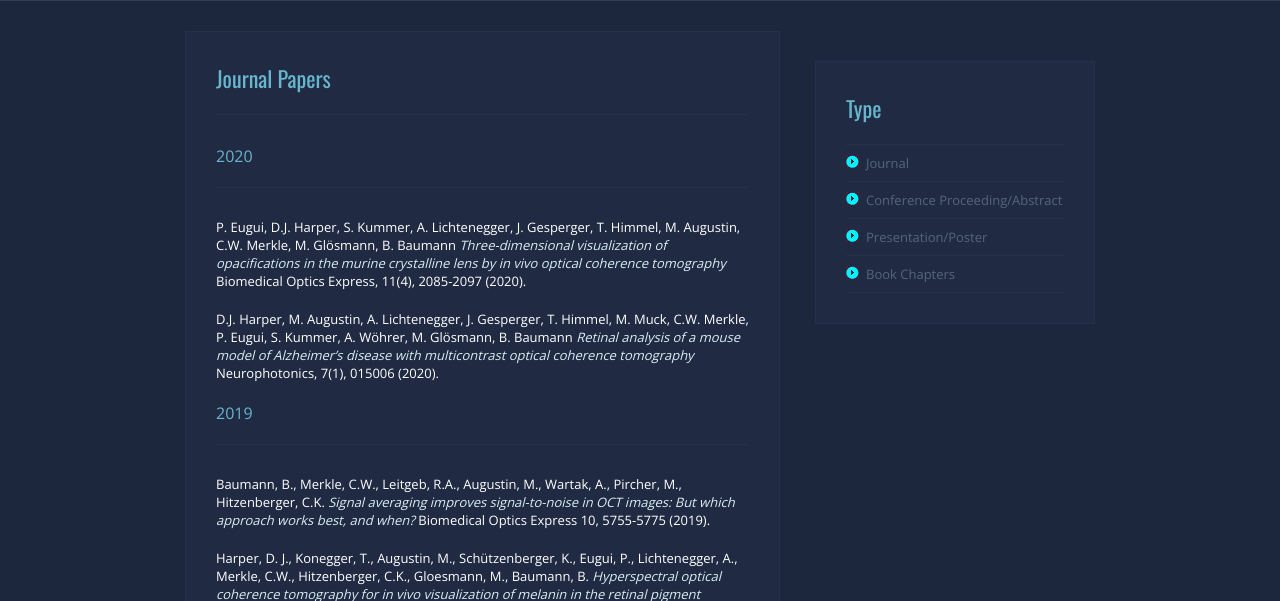
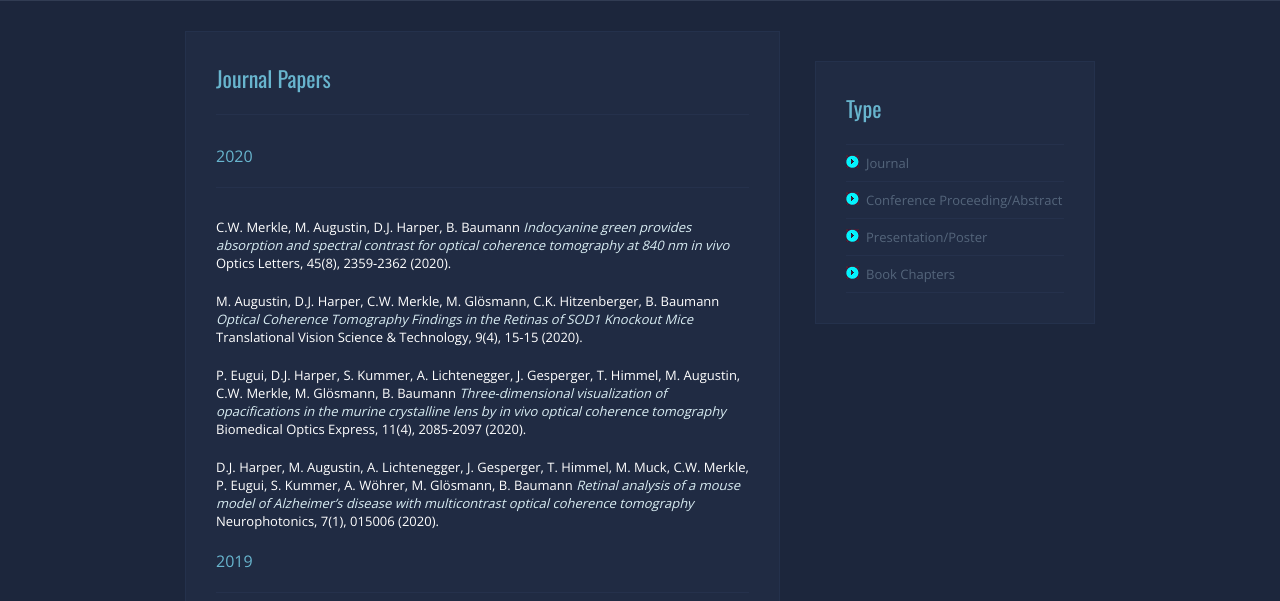
Before and after one commit to optimalz/optimalz.github.io, a plain HTML site: page work.html in a window 1280 px wide. Shown: the part 199-800 px from the top of the page. Drawn offline with nearby package versions, Linux system fonts and the light colour scheme; files whose address does not match are found by name.

Commit message:
Update work.html

```diff
--- a/work.html
+++ b/work.html
@@ -60,6 +60,12 @@
 		<h2>2020</h2>
 		</div>
 			<div class="content">
+
+			<!-- ///////////////////////////////////////// -->
+			<p ><FONT COLOR=ffffff>C.W. Merkle, M. Augustin, D.J. Harper, B. Baumann <a href="https://doi.org/10.1364/OL.380051" target="_blank"><i>Indocyanine green provides absorption and spectral contrast for optical coherence tomography at 840 nm in vivo</i></a> Optics Letters, 45(8), 2359-2362 (2020).</p>
+
+			<!-- ///////////////////////////////////////// -->
+			<p ><FONT COLOR=ffffff>M. Augustin, D.J. Harper, C.W. Merkle, M. Glösmann, C.K. Hitzenberger, B. Baumann <a href="https://doi.org/10.1167/tvst.9.4.15" target="_blank"><i>Optical Coherence Tomography Findings in the Retinas of SOD1 Knockout Mice</i></a> Translational Vision Science & Technology, 9(4), 15-15 (2020).</p>
 
 			<!-- ///////////////////////////////////////// -->
 			<p ><FONT COLOR=ffffff>P. Eugui, D.J. Harper, S. Kummer, A. Lichtenegger, J. Gesperger, T. Himmel, M. Augustin, C.W. Merkle, M. Glösmann, B. Baumann <a href="https://doi.org/10.1364/BOE.387335" target="_blank"><i>Three-dimensional visualization of opacifications in the murine crystalline lens by in vivo optical coherence tomography</i></a> Biomedical Optics Express, 11(4), 2085-2097 (2020).</p>
```
